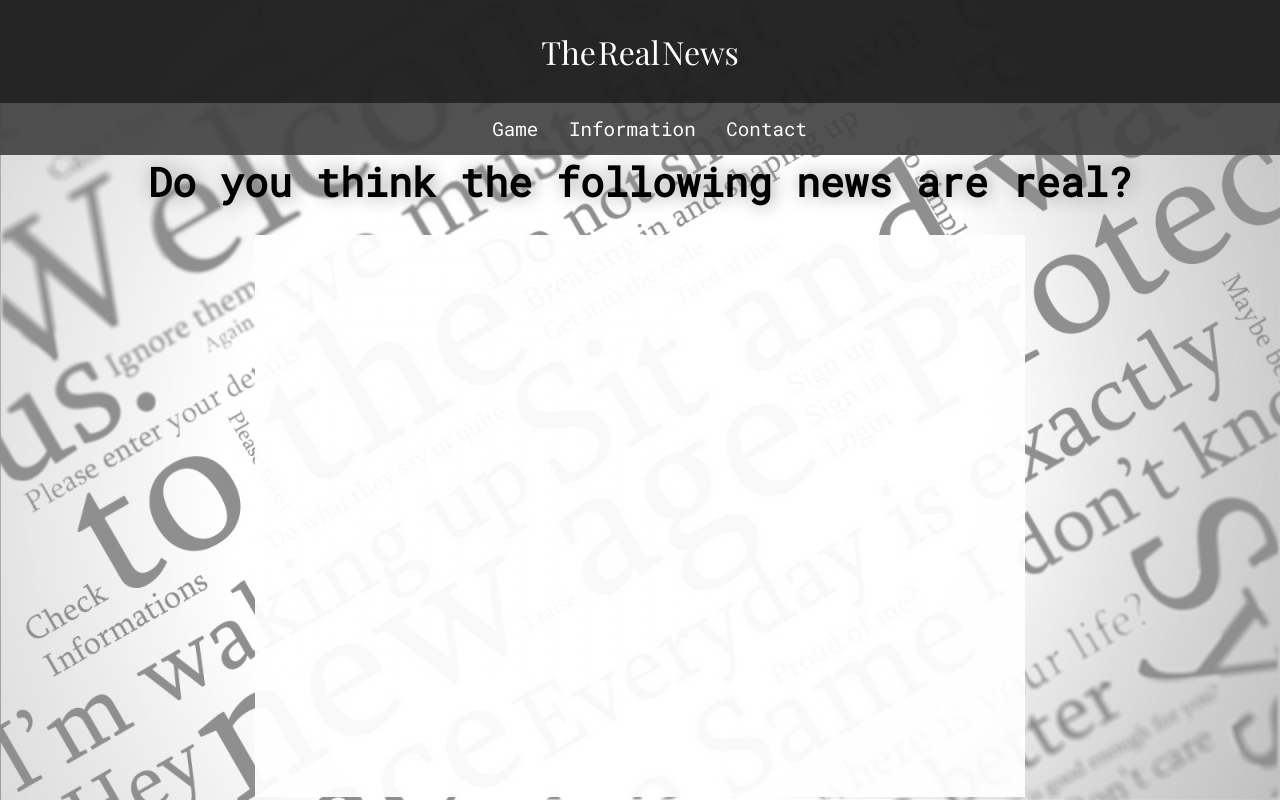
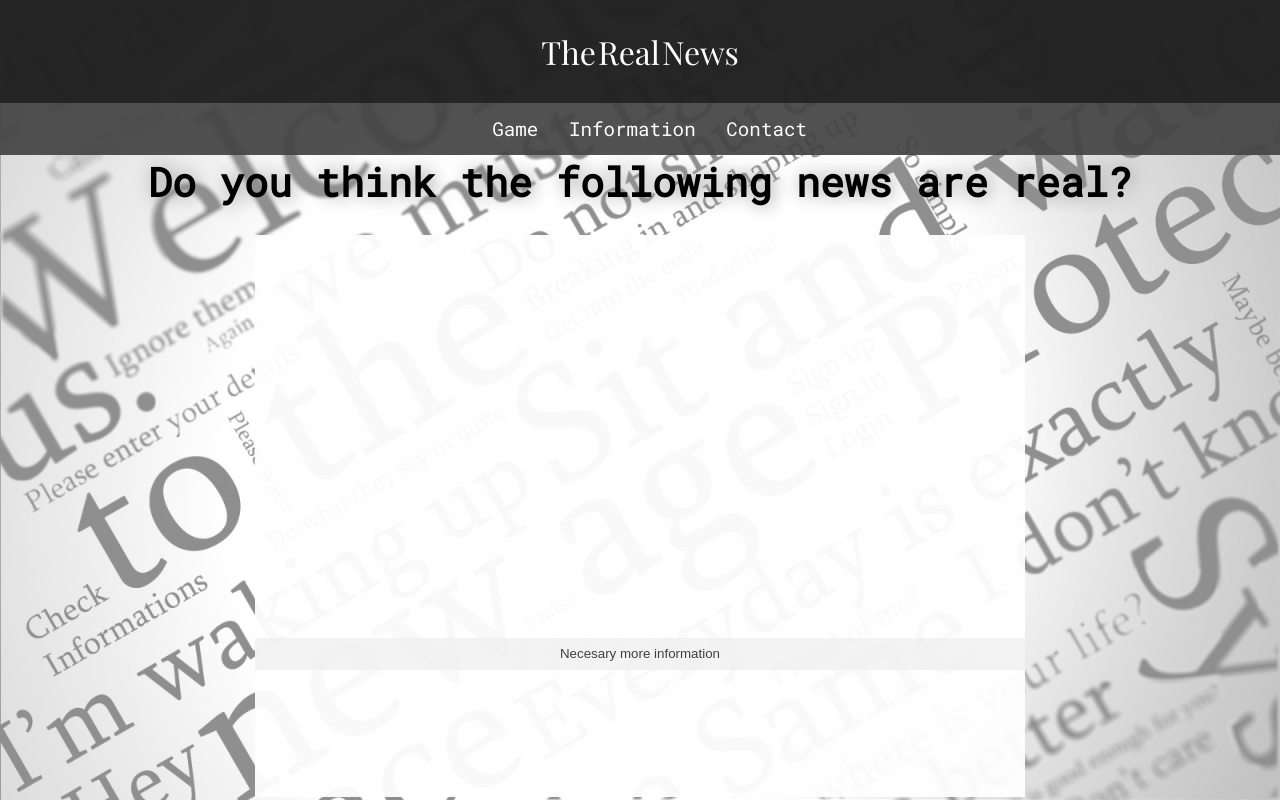
Before and after one commit to AlexCabezas2018/ELP-TIS, a website: page public/index.html in a window 1280 px wide. Shown: the top 800 px of the page. Drawn offline with nearby package versions, Linux system fonts and the light colour scheme; no server answers.

Commit message:
Insertado el boton de mas informacion en la pagina principal. Falta que pase la noticia y tratar back

```diff
--- a/package.json
+++ b/package.json
@@ -21,6 +21,7 @@
     "dotenv": "^8.2.0",
     "express": "^4.17.1",
     "file-system": "^2.2.2",
+    "nodemailer": "^6.3.1",
     "nodemon": "^1.19.4",
     "papaparse": "^5.1.0"
   }
--- a/public/index.html
+++ b/public/index.html
@@ -45,6 +45,10 @@
             <button class="button-true" onclick="step(true)">True</button>
             <button class="button-false" onclick="step(false)">False</button>
         </div>
+        <div class="buttons-info">
+            <button class="button-more-info" onclick="step(info)">Necesary more information</button>
+        </div>
+
         <!--MANUAL TO BEAT FAKE NEWS-->
         <div class="manual text-area">
             <h2 id="manual_title">HOW TO BEAT FAKE NEWS?</h2>
--- a/public/styles/section.css
+++ b/public/styles/section.css
@@ -43,7 +43,7 @@ textarea{
     margin-top: 5em;
 }
 
-button{
+.buttons button{
     width: 100%;
     height: 100%;
     font-size: 2em;
@@ -72,6 +72,30 @@ button{
 
 .button-false:active, .button-true:active{
     opacity: 1;
+}
+
+.buttons-info{
+    margin-top: 30.2em;
+    width: 60.1%;
+    height: 2em;
+}
+
+.button-more-info{
+    width: 100%;
+    height: 100%;
+    opacity: 75%;
+    border: 0;
+}
+
+.button-more-info:hover{
+    border: 1px solid white;
+    -webkit-transition: 0.5s;
+    -moz-transition: 0.5s;
+    transition: 0.5s;
+    opacity: 0.7;
+    color: white;
+    background: black;
+    cursor: pointer;
 }
 
 @media only screen and (max-width: 1040px) {
```
Also changed, not shown: 1 other file.
